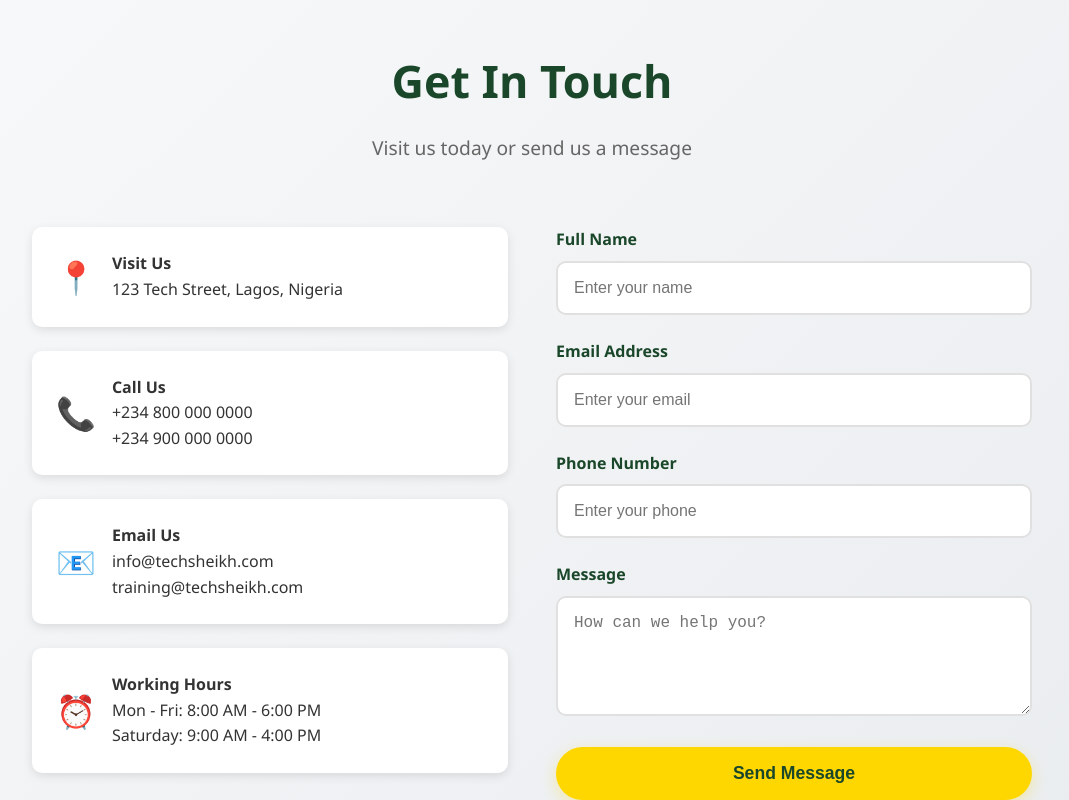
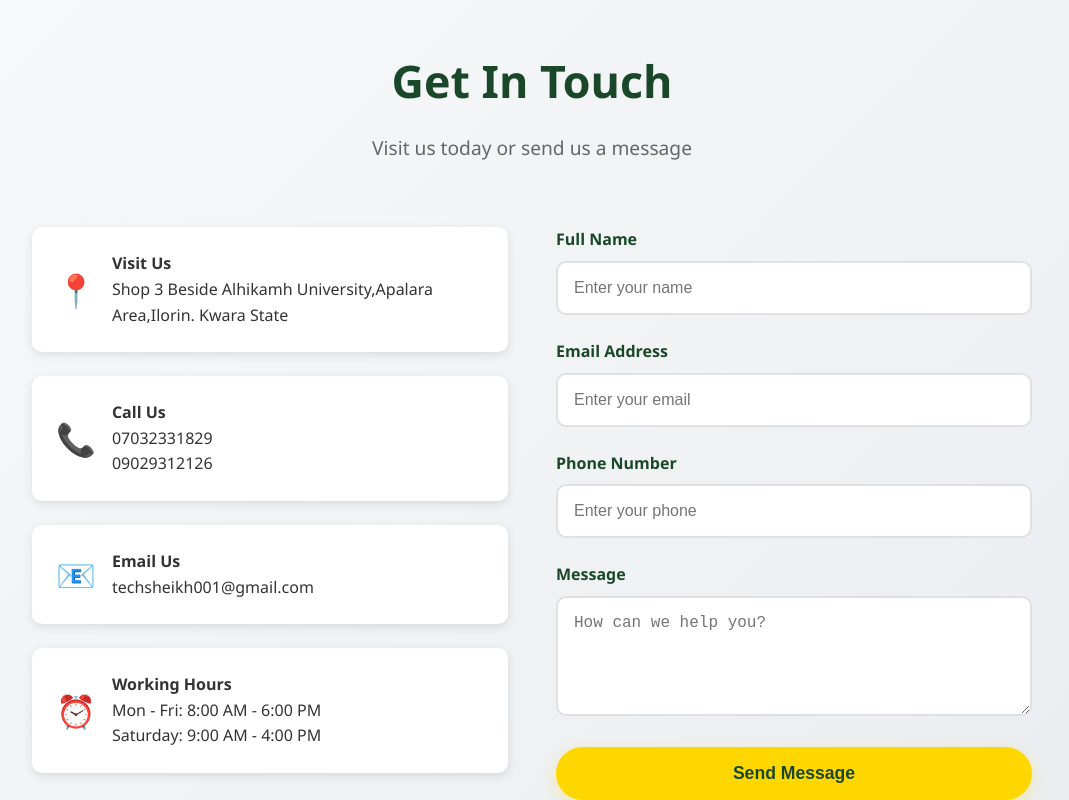
Before and after one commit to jamiukayode/TS-website, a plain HTML site: page index.html in a window 1280 px wide. Shown: the part 3584-4384 px from the top of the page, without its empty margins (108-1177 px from the left). Drawn offline with Linux system fonts and the light colour scheme.

Commit message:
updated about page

```diff
--- a/index.html
+++ b/index.html
@@ -762,10 +762,10 @@
                 <h3>💻 Programming Courses</h3>
                 <ul>
                     <li>Python Programming</li>
-                    <li>Web Development (HTML, CSS, JavaScript)</li>
-                    <li>Mobile App Development</li>
+                    <li>Web Development (HTML, CSS, JavaScript,)</li>
+                    <li>React Framework</li>
                     <li>Database Management</li>
-                    <li>Backend Development (Node.js, PHP)</li>
+                    <li>Backend Development (Python,Django)</li>
                 </ul>
                 <a href="#contact" class="btn btn-primary">Enroll Now</a>
             </div>
@@ -839,7 +839,7 @@
                     <div class="contact-icon">📍</div>
                     <div>
                         <h4>Visit Us</h4>
-                        <p>123 Tech Street, Lagos, Nigeria</p>
+                        <p>Shop 3 Beside Alhikamh University,Apalara Area,Ilorin. Kwara State</p>
                     </div>
                 </div>
 
@@ -847,8 +847,8 @@
                     <div class="contact-icon">📞</div>
                     <div>
                         <h4>Call Us</h4>
-                        <p>+234 800 000 0000</p>
-                        <p>+234 900 000 0000</p>
+                        <p>07032331829</p>
+                        <p>09029312126</p>
                     </div>
                 </div>
 
@@ -856,8 +856,7 @@
                     <div class="contact-icon">📧</div>
                     <div>
                         <h4>Email Us</h4>
-                        <p>info@techsheikh.com</p>
-                        <p>training@techsheikh.com</p>
+                        <p>techsheikh001@gmail.com</p>
                     </div>
                 </div>
 
```
